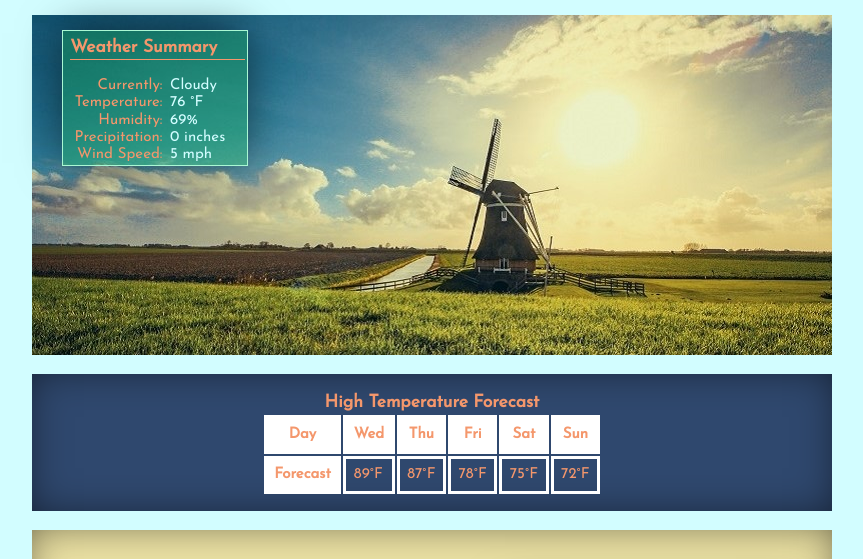
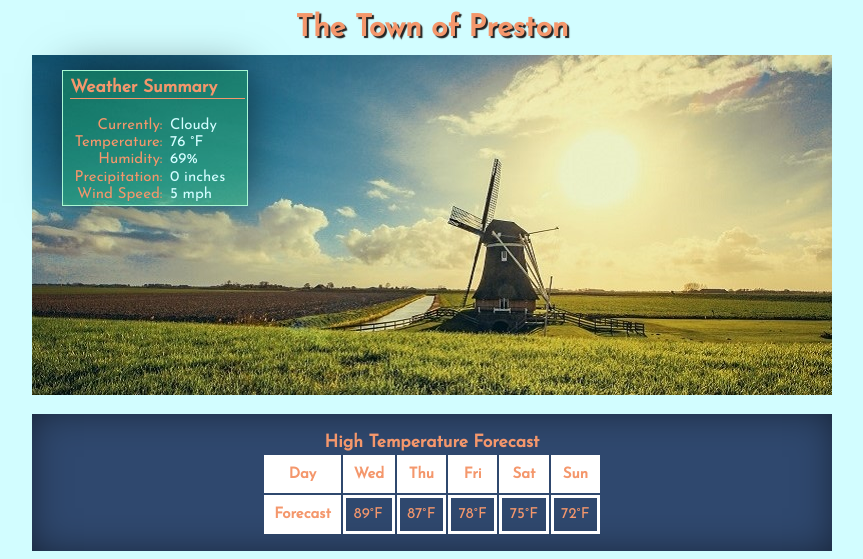
Before and after one commit to Streeter-Arthur/streeter-arthur.github.io, a plain HTML site: page assignments/lesson-5/preston-5.html in a window 1280 px wide. Shown: the part 214-773 px from the top of the page, without its empty margins (208-1071 px from the left). Drawn offline with nearby package versions, Linux system fonts and the light colour scheme.

Commit message:
Lesson 5

```diff
--- a/assignments/lesson-5/preston-5.html
+++ b/assignments/lesson-5/preston-5.html
@@ -57,7 +57,7 @@
             </nav>
       <main>
 
-            <h2></h2>
+            <h2>The Town of Preston</h2>
 
             <div class="today">
                 <section class="weathersummary">
--- a/assignments/lesson-5/styles/large-5.css
+++ b/assignments/lesson-5/styles/large-5.css
@@ -78,7 +78,13 @@ li:last-child a{
     border-right: none;
 }
 /*     End of Nav Menu     */
+h2{
+    text-align: center;
+    font-size: 2em;
+    margin: .5em 0em .3em 0em;
+    text-shadow: 2px 2px 1px rgb(34, 34, 34);
 
+}
 /*     Start of Today Div  */
 
 div.today{
```
Also changed, not shown: index.html (+1 -0 lines).
